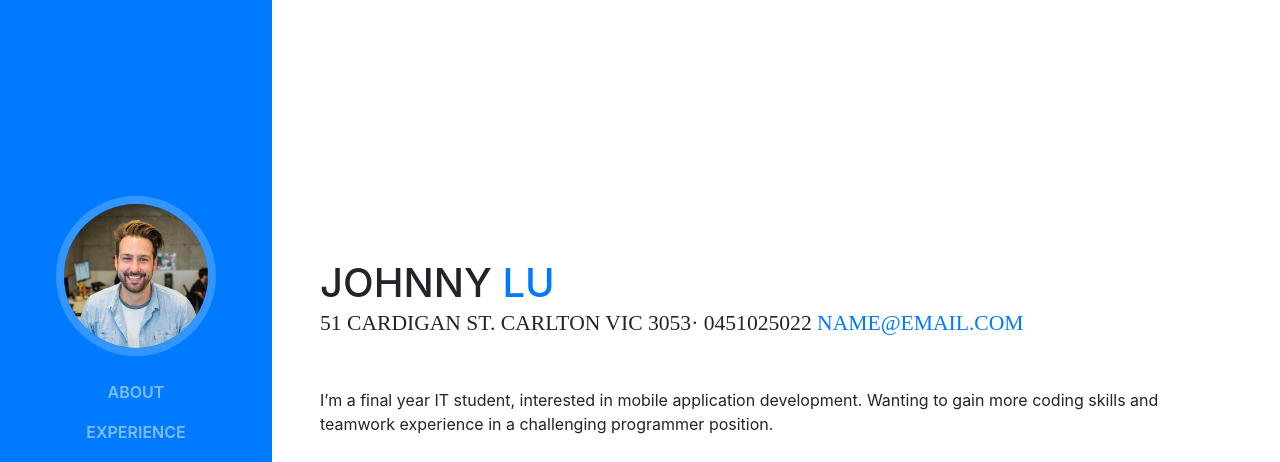
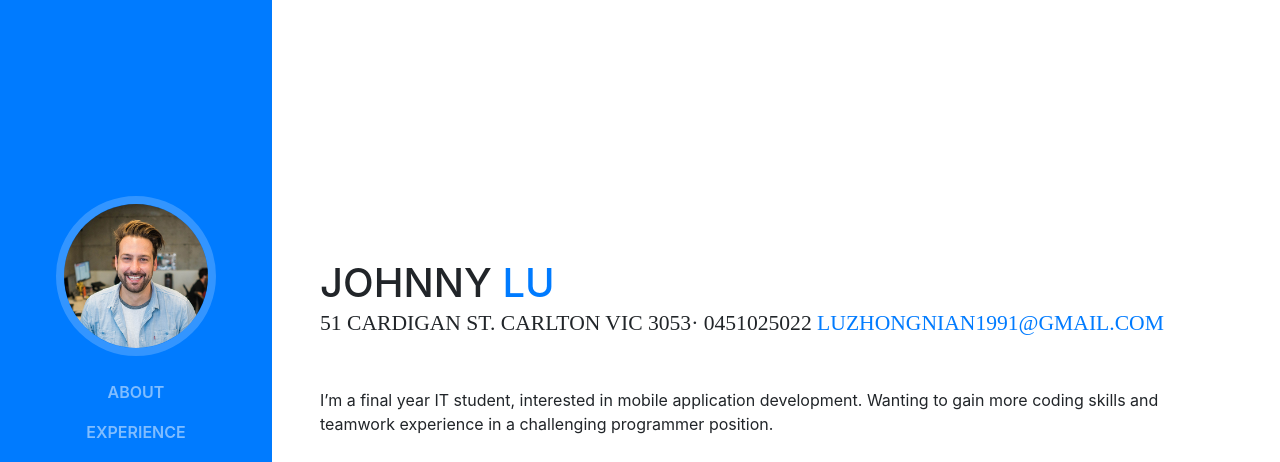
Before and after one commit to ZhongnianLu/ZhongnianLu.github.io, a website with bundled scripts: page index.html in a window 1280 px wide. Shown: the top 462 px of the page. Built offline with nearby package versions, Linux system fonts and the light colour scheme; a web font is replaced by a local one.

Commit message:
[GitPage] change email address

```diff
--- a/index.html
+++ b/index.html
@@ -69,7 +69,7 @@
             <span class="text-primary">Lu</span>
           </h1>
           <div class="subheading mb-5">51 Cardigan St. Carlton VIC 3053·  0451025022
-            <a href="mailto:name@email.com">name@email.com</a>
+            <a href="mailto:name@email.com">luzhongnian1991@gmail.com</a>
           </div>
           <p class="mb-5">I’m a final year IT student, interested in mobile application development. Wanting to gain more coding skills and teamwork experience in a challenging programmer position.</p>
           <ul class="list-inline list-social-icons mb-0">
```
